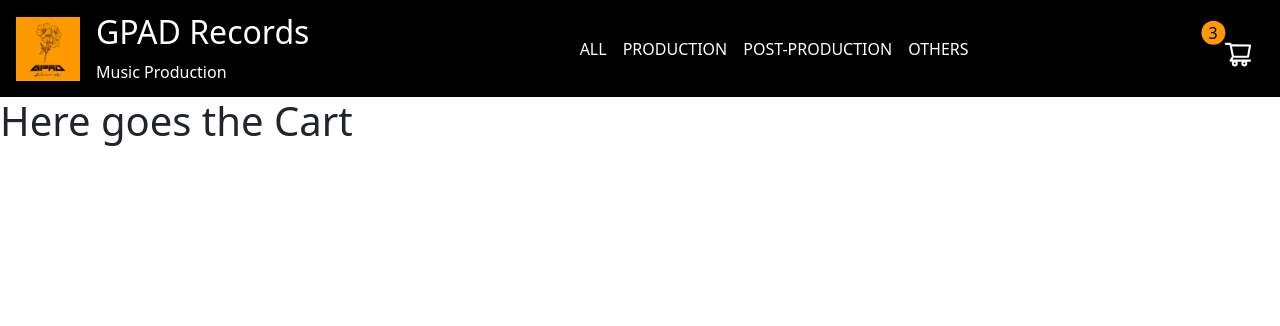
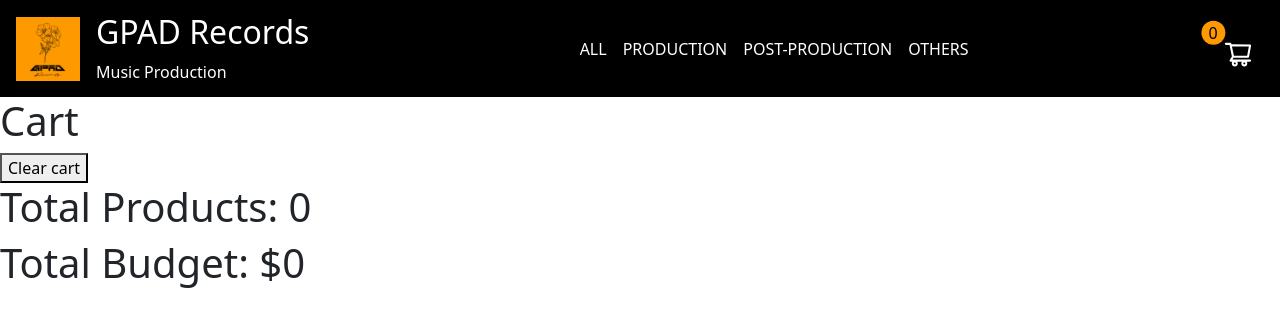
Before and after one commit to guillermoaguzzi/GPAD-React, a React (Create React App) app: page /Cart in a window 1280 px wide. Shown: the top 326 px of the page. Built offline with nearby package versions, Linux system fonts and the light colour scheme.

Commit message:
context added

```diff
--- a/src/components/Cart/Cart.jsx
+++ b/src/components/Cart/Cart.jsx
@@ -1,9 +1,29 @@
+import { useContext } from "react";
+import { CartContext } from "../../context/CartContext";
 
 const Cart = ()=>{
 
+    const { cart, clearCart, deleteServiceById, getTotalItems, getTotalPrice  } = useContext(CartContext)
+
+    console.log(cart);
+
     return(
         <div>
-            <h1>Here goes the Cart</h1>
+            <h1>Cart</h1>
+
+            {
+            cart.map( item => {
+                return <div key={item.id}>
+                    <h3>{item.title}</h3>
+                    <h3>{item.price}</h3>
+                    <h3>{item.quantity}</h3>
+                    <button onClick={()=> deleteServiceById(item.id)}>Remove from Cart</button>
+                </div>
+            })
+            }
+            <button onClick={clearCart}>Clear cart</button>
+            <h1>Total Products: {getTotalItems()}</h1>
+            <h1>Total Budget: ${getTotalPrice()}</h1>
         </div>
     )
 }
--- a/src/components/CartWidget/CartWidget.jsx
+++ b/src/components/CartWidget/CartWidget.jsx
@@ -3,8 +3,14 @@ import { Link } from "react-router-dom";
 import "./CartWidget.css"
 import { IconContext } from "react-icons";
 import { AiOutlineShoppingCart } from 'react-icons/ai';
+import { useContext } from "react";
+import { CartContext } from "../../context/CartContext";
 
 const CartWidget = () => {
+
+  const {getTotalItems} = useContext (CartContext)
+
+
   return (
     <div>
       <Link to="/Cart">
@@ -18,8 +24,7 @@ const CartWidget = () => {
           width:"1.5rem",
           hight:"1.5rem",
           position:"absolute",
-          transform: "translate(-90%, -30%)"}}>
-        3</div>
+          transform: "translate(-90%, -30%)"}}>{getTotalItems()}</div>
         <div className="CartWidget">
           <AiOutlineShoppingCart />
         </div>
--- a/src/components/ItemCount/ItemCount.jsx
+++ b/src/components/ItemCount/ItemCount.jsx
@@ -1,7 +1,11 @@
-import { useState } from "react";
+import { useEffect, useState } from "react";
 
 const ItemCount = ({ stock, initial=1, onAdd }) => {
     const [counter, setCounter] = useState(initial);
+
+    useEffect( ()=>{
+        setCounter(initial)
+    }, [initial])
 
     const add = () => {
     if (counter < stock) {
--- a/src/components/ItemDetail/ItemDetail.jsx
+++ b/src/components/ItemDetail/ItemDetail.jsx
@@ -1,20 +1,23 @@
-import React from 'react'
+import React, { useContext } from 'react'
+import { CartContext } from '../../context/CartContext'
 import ItemCount from '../ItemCount/ItemCount'
 
     const ItemDetail = ({service}) => {
 
+    const { addToCart, getQuantityById } = useContext( CartContext )
+
     const onAdd = (ItemQuantity)=>{
 
             const obj = {
-                title: service.title,
-                price: service.price,
-                img: service.img,
+                ...service,
                 quantity: ItemQuantity
             }
 
-            console.log(obj)
+            addToCart(obj)
+        };
 
-        }
+        const quantity = getQuantityById(service.id)
+        console.log(quantity)
 
 
 
@@ -23,7 +26,7 @@ import ItemCount from '../ItemCount/ItemCount'
             <div>
                 <h1>{service.title}</h1>
             </div>
-                <ItemCount stock={service.stock} initial={1} onAdd={onAdd}/>
+            <ItemCount stock={service.stock} initial={quantity} onAdd={onAdd}/>
         </div>
     )
 }
--- /dev/null
+++ b/src/context/CartContext.jsx
@@ -0,0 +1,91 @@
+import React, { useState, createContext } from 'react'
+
+export const CartContext = createContext ()
+
+    const CartContextProvider = ({children}) => {
+
+    const [cart, setCart] = useState([])
+
+    const addToCart = ( service )=>{
+        let exist = isInCart(service.id)
+
+        if(exist){
+
+        let newCart = cart.map( (item)=>{
+            if(item.id === service.id){
+            let newService = {
+                ...item,
+                quantity: service.quantity
+            }
+            return newService
+            }else{
+            return item
+            }
+        })
+
+        setCart(newCart)
+
+        }else{
+        setCart( [ ...cart, service ] )
+        }
+
+    }
+
+    const clearCart = ()=>{
+        setCart([])
+    }
+
+    const deleteServiceById = (id)=>{
+        let newCart = cart.filter (service => service.id !== id)
+        setCart(newCart)
+    }
+
+    const isInCart = (id)=>{
+        let exist = cart.some(element => element.id === id)
+        return exist
+    }
+
+
+
+const getQuantityById = (id)=>{
+    let service = cart.find (element => element.id === id)
+    return service?.quantity
+}
+
+const getTotalItems = ()=>{
+
+    const total = cart.reduce((acc, element)=>{
+    return acc + element.quantity
+    }, 0 )
+    return total
+}
+
+const getTotalPrice = ()=>{
+
+    const total = cart.reduce( (acc, element)=>{
+        return acc + (element.price * element.quantity)
+    }, 0)
+
+    return total
+
+}
+
+
+let data = {
+    cart: cart,
+    addToCart,
+    clearCart,
+    deleteServiceById,
+    getQuantityById,
+    getTotalItems,
+    getTotalPrice
+}
+
+return (
+    <CartContext.Provider value={ data }>
+        {children}
+    </CartContext.Provider>
+)
+}
+
+export default CartContextProvider
```
Also changed, not shown: src/App.js (+6 -6 lines). Lines whose indentation alone changed are shown as unchanged.
